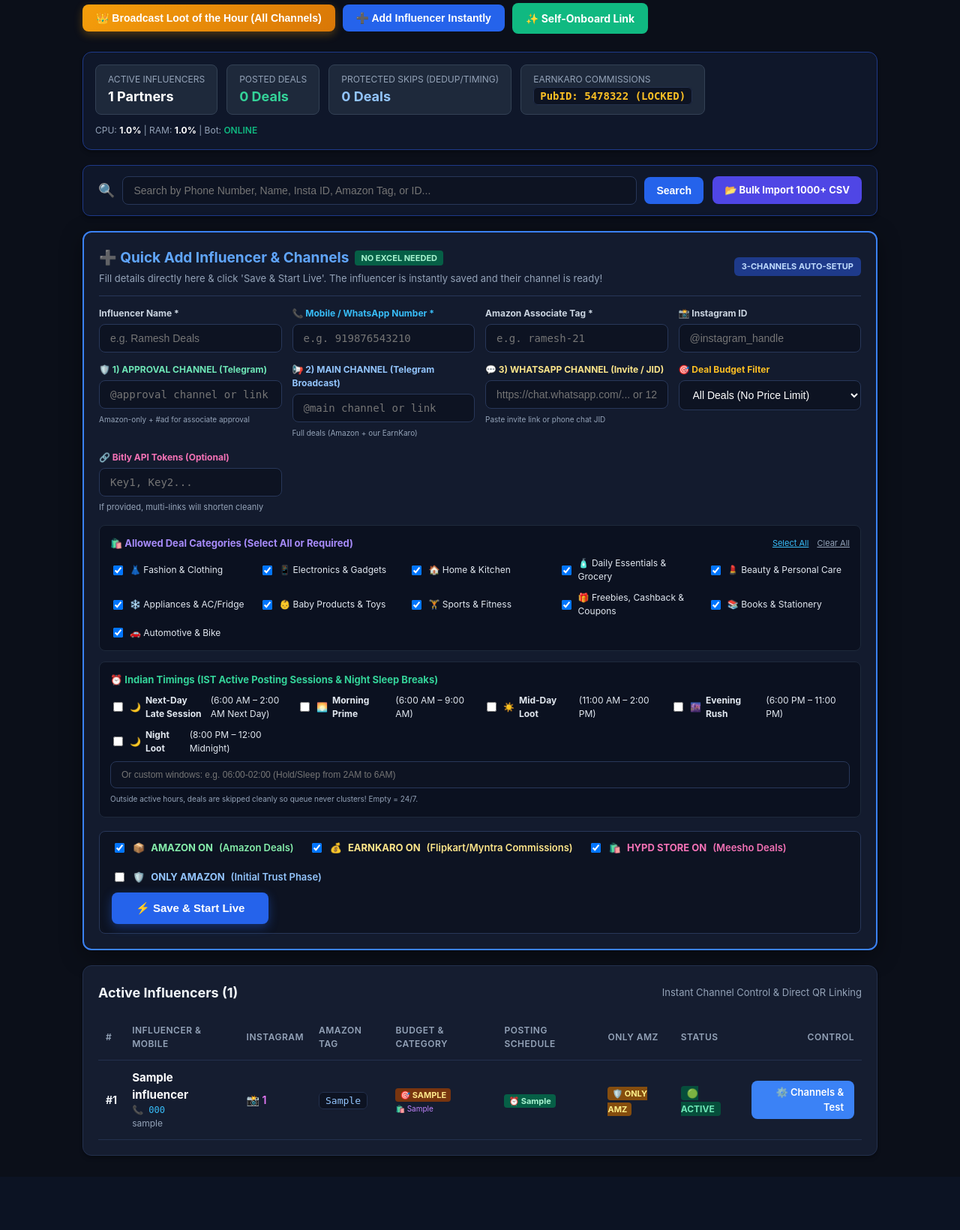
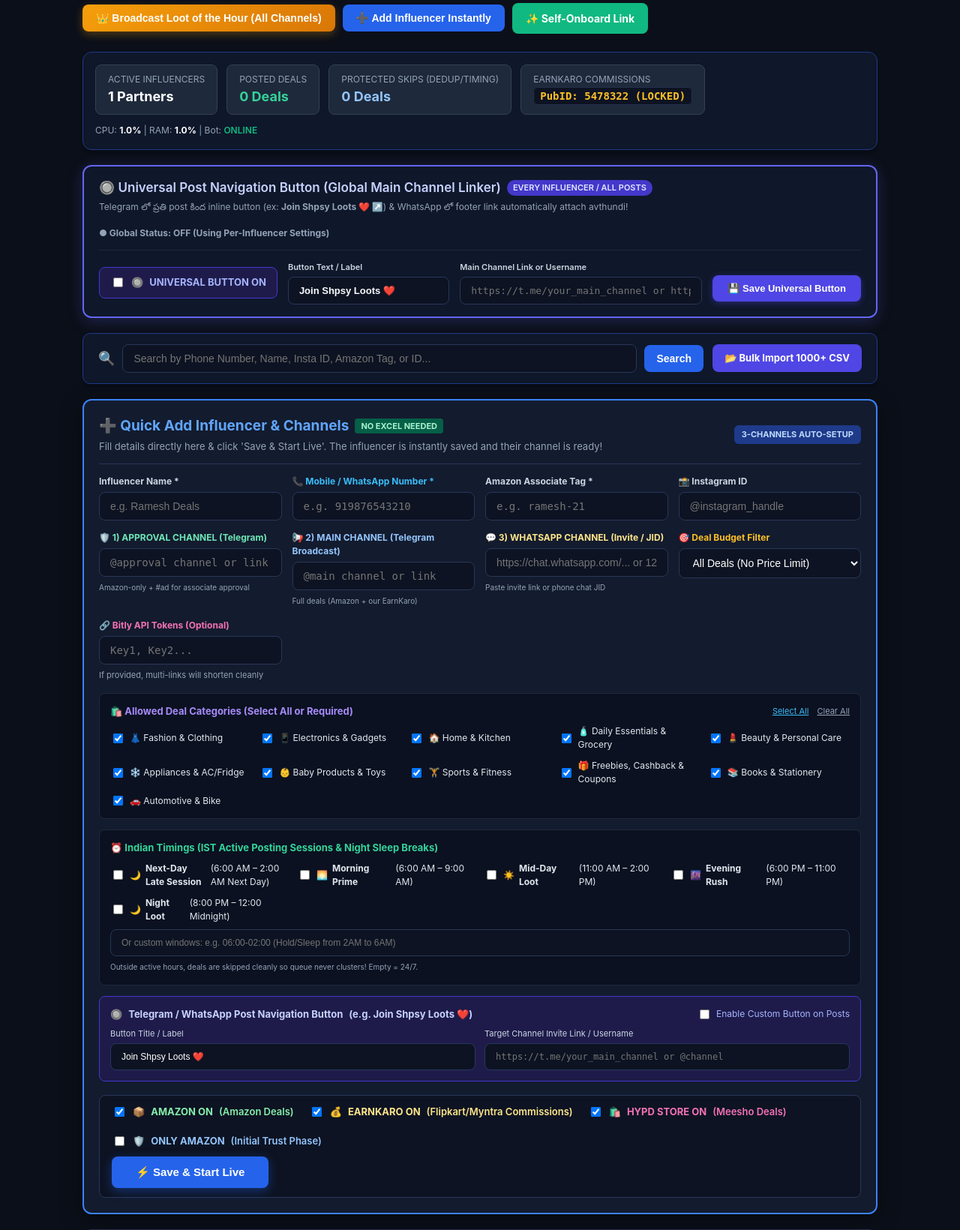
Before and after one commit to charanpendota98-prog/Influencers-deals, a Flask app: page / in a window 1280 px wide. Shown: the part 164-1804 px from the top of the page at 75% size. Before the commit the page ends 1709 px from the top, so only its background shows below. Run offline with Flask 3, Linux system fonts and the light colour scheme; tables that the repository leaves empty hold one stand-in row (values such as "Sample post").

Commit message:
Add Universal & Per-Influencer Post Navigation Button (Join Shpsy Loots) with global settings toolbar
Co-authored-by: arena-agent <297053741+arena-agent@users.noreply.github.com>

```diff
--- a/dashboard/app.py
+++ b/dashboard/app.py
@@ -63,7 +63,22 @@
     influencers = db.search_influencers(q) if q else db.list_influencers()
     stats = db.post_stats()
     vm = db.latest_vm()
-    return render_template("index.html", influencers=influencers, stats=stats, vm=vm, search_query=q)
+    settings = db.get_all_global_settings()
+    return render_template("index.html", influencers=influencers, stats=stats, vm=vm,
+                           search_query=q, settings=settings)
+
+
+@app.route("/global-settings/update", methods=["POST"])
+def update_global_settings():
+    nav_btn_en = "1" if request.form.get("nav_button_enabled") in ("1", "on", "true") else "0"
+    nav_btn_text = request.form.get("nav_button_text", "Join Shpsy Loots ❤️").strip()
+    nav_btn_url = request.form.get("nav_button_url", "").strip()
+
+    db.set_global_setting("nav_button_enabled", nav_btn_en)
+    db.set_global_setting("nav_button_text", nav_btn_text)
+    db.set_global_setting("nav_button_url", nav_btn_url)
+
+    return redirect(url_for("index"))
 
 
 @app.route("/quick-add", methods=["POST"])
@@ -97,6 +112,11 @@
     whatsapp_id = request.form.get("whatsapp_id", "").strip()
     strip_amz_all = request.form.get("strip_amazon_broadcast") == "1"
 
+    # Custom button fields on quick add
+    btn_enabled = request.form.get("custom_button_enabled") == "1"
+    btn_text = request.form.get("custom_button_text", "Join Shpsy Loots ❤️").strip()
+    btn_url = request.form.get("custom_button_url", "").strip()
+
     # Fallback to defaults so form never fails silently if minor details missed
     if not name:
         name = "Influencer-" + phone[-4:] if phone else "New Partner"
@@ -110,6 +130,10 @@
                             only_amazon=only_amazon, allow_amazon=allow_amazon,
                             allow_earnkaro=allow_earnkaro, allow_hypd=allow_hypd,
                             hypd_store_id=hypd_store_id)
+
+    if btn_enabled or btn_url:
+        db.update_influencer(iid, custom_button_enabled=btn_enabled,
+                             custom_button_text=btn_text, custom_button_url=btn_url)
 
     # 1. Approval Channel
     if approval_tg:
--- a/dashboard/templates/index.html
+++ b/dashboard/templates/index.html
@@ -45,6 +45,45 @@
       </div>
     {% endif %}
   </div>
+</section>
+
+<!-- GLOBAL POST NAVIGATION BUTTON (UNIVERSAL SETTINGS BAR) -->
+<section class="card" style="border: 2px solid #6366f1; background: #0f172a; padding: 16px 20px; border-radius: 12px; margin-bottom: 20px; box-shadow:0 4px 20px rgba(99,102,241,0.25);">
+  <div style="display:flex; justify-content:space-between; align-items:center; flex-wrap:wrap; gap:12px; border-bottom:1px solid #1e293b; padding-bottom:12px; margin-bottom:14px;">
+    <div>
+      <h3 style="margin:0; font-size:17px; color:#c7d2fe; display:flex; align-items:center; gap:8px;">
+        🔘 Universal Post Navigation Button (Global Main Channel Linker)
+        <span style="font-size:11px; background:#4338ca; color:#e0e7ff; padding:2px 8px; border-radius:12px;">EVERY INFLUENCER / ALL POSTS</span>
+      </h3>
+      <p class="hint" style="margin:4px 0 0; font-size:12px; color:#94a3b8;">
+        Telegram లో ప్రతి post కింద inline button (ex: <b>Join Shpsy Loots ❤️ ↗️</b>) &amp; WhatsApp లో footer link automatically attach avthundi!
+      </p>
+    </div>
+    <div>
+      <span style="font-size:12px; font-weight:700; color: {{ '#4ade80' if settings.get('nav_button_enabled') == '1' else '#94a3b8' }};">
+        ● Global Status: {{ 'ACTIVE (Attached to All Posts)' if settings.get('nav_button_enabled') == '1' else 'OFF (Using Per-Influencer Settings)' }}
+      </span>
+    </div>
+  </div>
+
+  <form method="post" action="{{ url_for('update_global_settings') }}" style="display:grid; grid-template-columns: auto 1fr 1.5fr auto; gap:14px; align-items:center;">
+    <label style="font-size: 13px; font-weight: 700; color: #a5b4fc; cursor: pointer; display:flex; align-items:center; gap:8px; white-space:nowrap; background:#1e1b4b; padding:10px 14px; border-radius:8px; border:1px solid #4338ca;">
+      <input type="checkbox" name="nav_button_enabled" value="1" {{ 'checked' if settings.get('nav_button_enabled') == '1' else '' }} /> 🔘 <b>UNIVERSAL BUTTON ON</b>
+    </label>
+    <div>
+      <label style="font-size:11px; color:#cbd5e1; display:block; margin-bottom:4px; font-weight:600;">Button Text / Label</label>
+      <input name="nav_button_text" value="{{ settings.get('nav_button_text', 'Join Shpsy Loots ❤️') }}" placeholder="Join Shpsy Loots ❤️" style="width:100%; font-size:13px; font-weight:bold; color:#f8fafc;" />
+    </div>
+    <div>
+      <label style="font-size:11px; color:#cbd5e1; display:block; margin-bottom:4px; font-weight:600;">Main Channel Link or Username</label>
+      <input name="nav_button_url" value="{{ settings.get('nav_button_url', '') }}" placeholder="https://t.me/your_main_channel or https://t.me/+invite_link" style="width:100%; font-size:13px; font-family:monospace;" />
+    </div>
+    <div style="padding-top:16px;">
+      <button type="submit" style="background:#4f46e5; color:white; padding:10px 20px; font-weight:700; border-radius:8px; border:none; cursor:pointer; font-size:13px; box-shadow:0 2px 10px rgba(79,70,229,0.4); white-space:nowrap;">
+        💾 Save Universal Button
+      </button>
+    </div>
+  </form>
 </section>
 
 <!-- SEARCH & BULK TOOLBAR -->
@@ -210,6 +249,28 @@
       </div>
     </div>
 
+    <!-- CUSTOM NAVIGATION BUTTON OPTION IN QUICK ADD -->
+    <div style="grid-column: 1 / -1; background:#1e1b4b; border:1px solid #4338ca; padding:14px; border-radius:8px;">
+      <div style="display:flex; justify-content:space-between; align-items:center; margin-bottom:8px;">
+        <label style="font-size: 13px; font-weight: 700; color:#c7d2fe; margin:0; display:flex; align-items:center; gap:8px;">
+          🔘 <b>Telegram / WhatsApp Post Navigation Button</b> (e.g. Join Shpsy Loots ❤️)
+        </label>
+        <label style="font-size:12px; color:#a5b4fc; cursor:pointer; display:flex; align-items:center; gap:6px;">
+          <input type="checkbox" name="custom_button_enabled" value="1" /> Enable Custom Button on Posts
+        </label>
+      </div>
+      <div style="display:grid; grid-template-columns: 1fr 1fr; gap:12px;">
+        <div>
+          <label style="font-size:11px; color:#cbd5e1; display:block; margin-bottom:4px;">Button Title / Label</label>
+          <input name="custom_button_text" value="Join Shpsy Loots ❤️" placeholder="Join Shpsy Loots ❤️" style="width:100%; font-size:12px;" />
+        </div>
+        <div>
+          <label style="font-size:11px; color:#cbd5e1; display:block; margin-bottom:4px;">Target Channel Invite Link / Username</label>
+          <input name="custom_button_url" placeholder="https://t.me/your_main_channel or @channel" style="width:100%; font-size:12px; font-family:monospace;" />
+        </div>
+      </div>
+    </div>
+
     <!-- TOGGLE SWITCHES & SAVE -->
     <div style="grid-column: 1 / -1; display: flex; justify-content: space-between; align-items: center; background: #0d1322; padding: 12px 16px; border-radius: 8px; border: 1px solid #283759; margin-top: 4px; flex-wrap:wrap; gap:10px;">
       <div style="display:flex; gap:20px; align-items:center; flex-wrap:wrap;">
--- a/influencer_hub/db.py
+++ b/influencer_hub/db.py
@@ -76,6 +76,11 @@
     mem_pct   REAL NOT NULL DEFAULT 0,
     disk_pct  REAL NOT NULL DEFAULT 0,
     bot_running INTEGER NOT NULL DEFAULT 0
+);
+
+CREATE TABLE IF NOT EXISTS global_settings (
+    key   TEXT PRIMARY KEY,
+    val   TEXT NOT NULL DEFAULT ''
 );
 
 CREATE INDEX IF NOT EXISTS idx_channels_influencer ON channels(influencer_id);
@@ -353,17 +358,21 @@
                 allow_amazon: bool = True,
                 allow_earnkaro: bool = True,
                 allow_hypd: bool = True,
-                hypd_store_id: str = "93944") -> int:
+                hypd_store_id: str = "93944",
+                custom_button_enabled: bool = False,
+                custom_button_text: str = "",
+                custom_button_url: str = "") -> int:
     con = _connect()
     try:
         cur = con.execute(
-            "INSERT INTO channels (influencer_id, platform, identifier, invite_link, status, role, amazon_override_tag, strip_amazon, price_filter, allowed_sources, wa_session_key, bitly_api_key, categories, posting_schedule, only_amazon, allow_amazon, allow_earnkaro, allow_hypd, hypd_store_id) "
-            "VALUES (?,?,?,?,?,?,?,?,?,?,?,?,?,?,?,?,?,?,?)",
+            "INSERT INTO channels (influencer_id, platform, identifier, invite_link, status, role, amazon_override_tag, strip_amazon, price_filter, allowed_sources, wa_session_key, bitly_api_key, categories, posting_schedule, only_amazon, allow_amazon, allow_earnkaro, allow_hypd, hypd_store_id, custom_button_enabled, custom_button_text, custom_button_url) "
+            "VALUES (?,?,?,?,?,?,?,?,?,?,?,?,?,?,?,?,?,?,?,?,?,?)",
             (influencer_id, platform, identifier.strip(), invite_link.strip(), status, role,
              amazon_override_tag.strip(), 1 if strip_amazon else 0, price_filter.strip(), allowed_sources.strip(),
              wa_session_key.strip(), bitly_api_key.strip(), categories.strip(), posting_schedule.strip(),
              1 if only_amazon else 0, 1 if allow_amazon else 0, 1 if allow_earnkaro else 0,
-             1 if allow_hypd else 0, hypd_store_id.strip() or "93944"),
+             1 if allow_hypd else 0, hypd_store_id.strip() or "93944",
+             1 if custom_button_enabled else 0, custom_button_text.strip(), custom_button_url.strip()),
         )
         con.commit()
         return int(cur.lastrowid)
@@ -782,5 +791,38 @@
         con.close()
 
 
+# --------------------------- global settings ---------------------------
+
+def get_global_setting(key: str, default: str = "") -> str:
+    con = _connect()
+    try:
+        row = con.execute("SELECT val FROM global_settings WHERE key=?", (key,)).fetchone()
+        return row["val"] if row else default
+    finally:
+        con.close()
+
+
+def set_global_setting(key: str, val: str) -> None:
+    con = _connect()
+    try:
+        con.execute(
+            "INSERT INTO global_settings (key, val) VALUES (?,?) "
+            "ON CONFLICT(key) DO UPDATE SET val=excluded.val",
+            (key, val),
+        )
+        con.commit()
+    finally:
+        con.close()
+
+
+def get_all_global_settings() -> dict[str, str]:
+    con = _connect()
+    try:
+        rows = con.execute("SELECT key, val FROM global_settings").fetchall()
+        return {r["key"]: r["val"] for r in rows}
+    finally:
+        con.close()
+
+
 def close() -> None:  # pragma: no cover - placeholder for future pooling
     pass
```
Also changed, not shown: dashboard/templates/influencer.html (+11 -4 lines), influencer_hub/pipeline.py (+27 -11 lines), tests/test_advanced_features.py (+1 -1 lines), tests/test_universal_navigation_button.py (added, +55 -0 lines).
